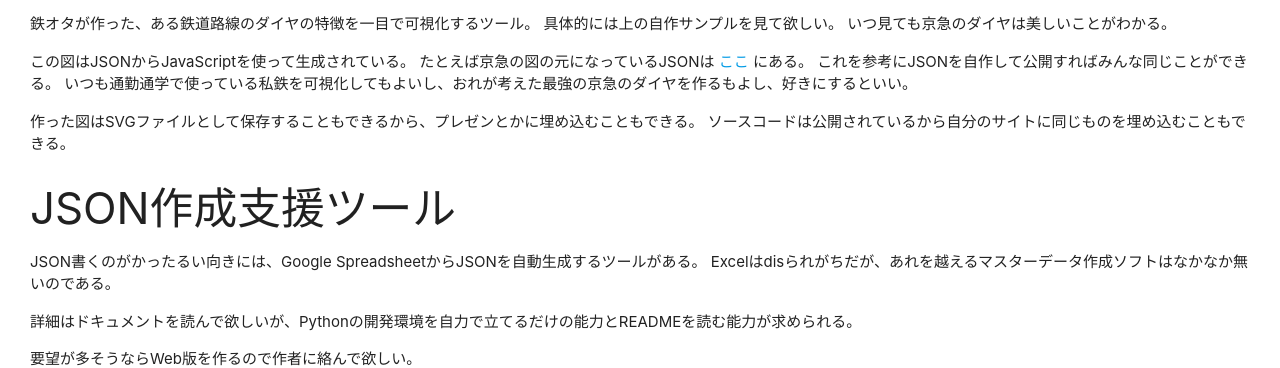
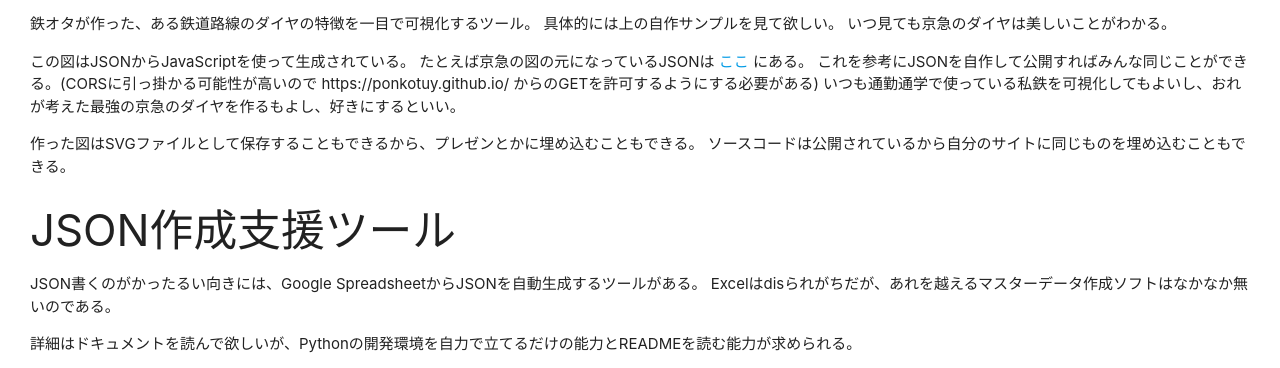
Before and after one commit to ponkotuy/diagram-svg, a website built with webpack: page menu.html in a window 1280 px wide. Shown: the part 724-1092 px from the top of the page. Built offline with nearby package versions, Linux system fonts and the light colour scheme.

Commit message:
Add CORS

```diff
--- a/menu.html
+++ b/menu.html
@@ -45,7 +45,7 @@
     <p>
       この図はJSONからJavaScriptを使って生成されている。
       たとえば京急の図の元になっているJSONは <a href="./data/keikyu.json">ここ</a> にある。
-      これを参考にJSONを自作して公開すればみんな同じことができる。
+      これを参考にJSONを自作して公開すればみんな同じことができる。(CORSに引っ掛かる可能性が高いので https://ponkotuy.github.io/ からのGETを許可するようにする必要がある)
       いつも通勤通学で使っている私鉄を可視化してもよいし、おれが考えた最強の京急のダイヤを作るもよし、好きにするといい。
     </p>
     <p>
```
